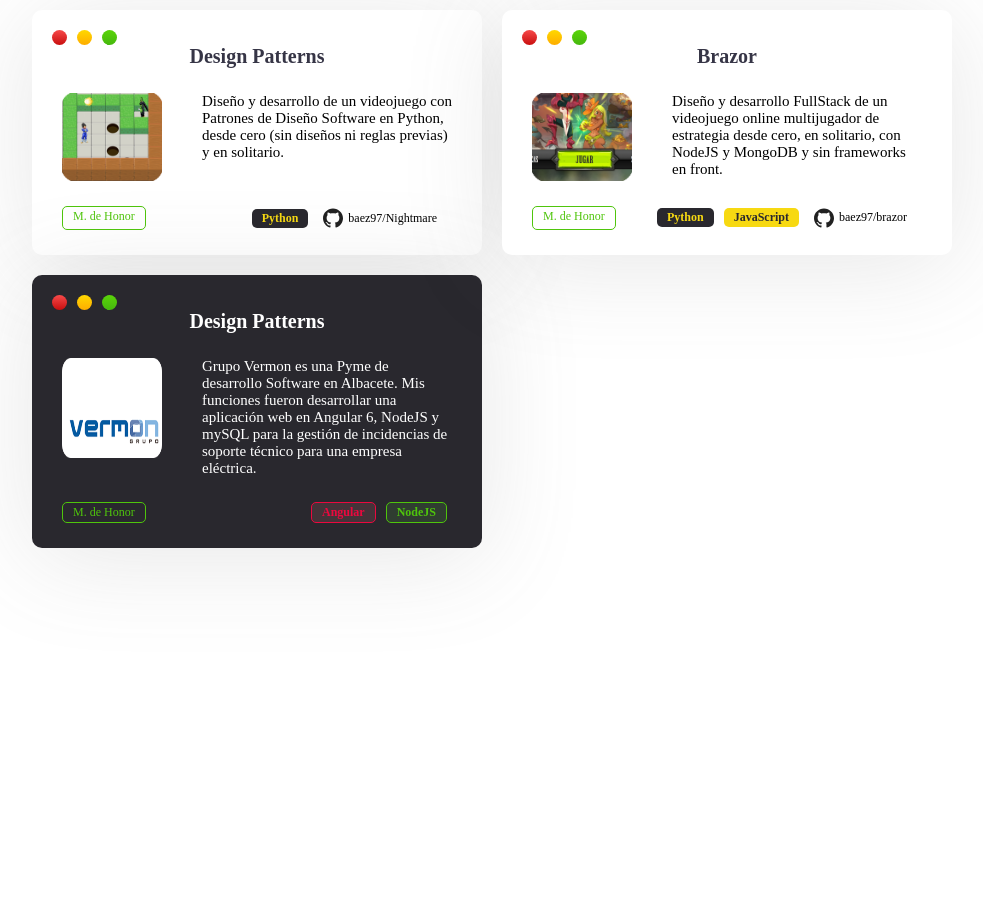
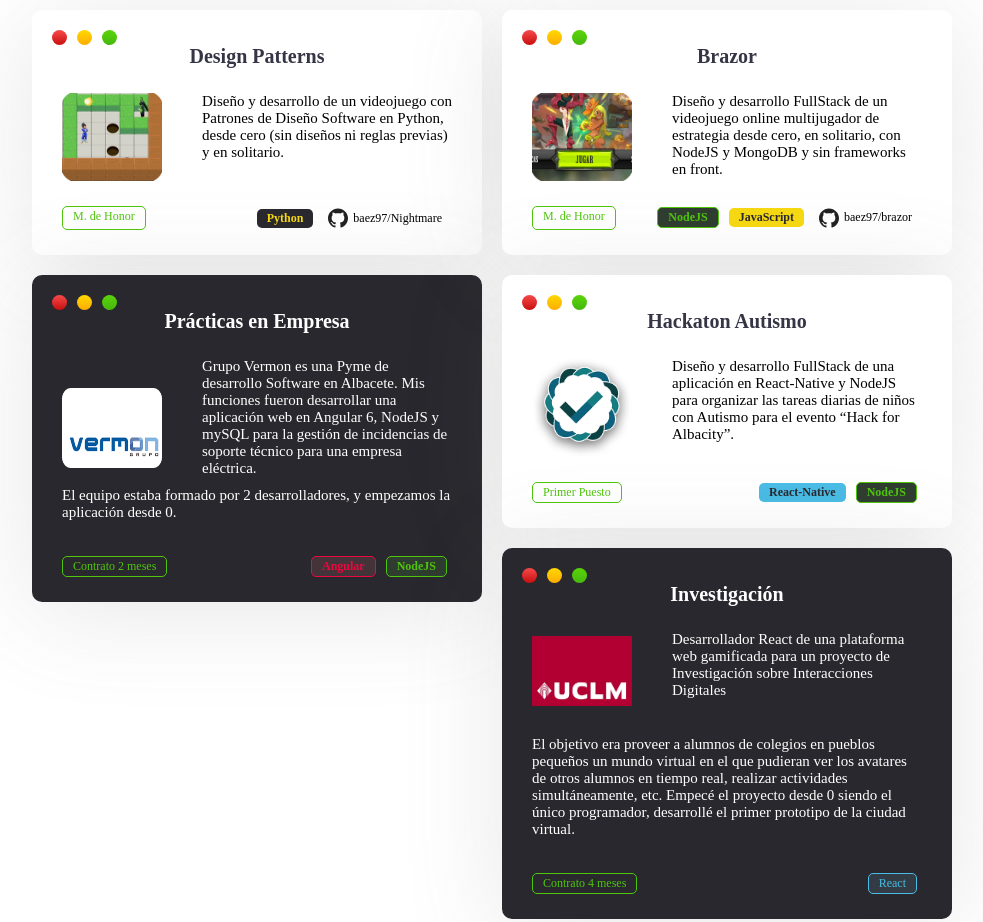
Before and after one commit to baez97/baez97.github.io, a plain HTML site: page index.html in a window 1280 px wide. Shown: the top 922 px of the page, without its empty margins (148-1131 px from the left). Drawn offline with Linux system fonts and the light colour scheme.

Commit message:
Adding 2 new items

```diff
--- a/index.html
+++ b/index.html
@@ -9,6 +9,7 @@
 <body>
     <div class="roadmap-container">
         <div class="roadmap-column">
+
             <div class="map-item">
                 <div class="item-header">
                     <div class="circles-container">
@@ -32,6 +33,7 @@
                     </div>
                 </div>
             </div>
+
             <div class="map-item item-dark">
                 <div class="item-header">
                     <div class="circles-container">
@@ -39,7 +41,7 @@
                         <div class="circle-button yellow"></div>
                         <div class="circle-button green"></div>
                     </div>
-                    <div class="item-title">Design Patterns</div>
+                    <div class="item-title">Prácticas en Empresa</div>
                 </div>
                 <div class="item-body">
                     <img class="item-image" src="assets/3-Vermon.png" alt="Imagen del proyecto">
@@ -47,16 +49,21 @@
                         Grupo Vermon es una Pyme de desarrollo Software en Albacete. Mis funciones fueron desarrollar una aplicación web en Angular 6, NodeJS y mySQL para la gestión de incidencias de soporte técnico para una empresa eléctrica.
                     </div>
                 </div>
+                <div class="item-wide-text">
+                    El equipo estaba formado por 2 desarrolladores, y empezamos la aplicación desde 0.
+                </div>
                 <div class="item-footer">
-                    <div class="badge bdg-light-green">M. de Honor</div>
+                    <div class="badge bdg-light-green">Contrato 2 meses</div>
                     <div class="footer-right">
                         <div class="badge bdg-angular">Angular</div>
                         <div class="badge bdg-node">NodeJS</div>
                     </div>
                 </div>
             </div>
+
         </div>
         <div class="roadmap-column">
+
             <div class="map-item">
                 <div class="item-header">
                     <div class="circles-container">
@@ -75,9 +82,59 @@
                 <div class="item-footer">
                     <div class="badge bdg-light-green">M. de Honor</div>
                     <div class="footer-right">
-                        <div class="badge bdg-python">Python</div>
+                        <div class="badge bdg-node">NodeJS</div>
                         <div class="badge bdg-javascript">JavaScript</div>
                         <a href="https://github.com/baez97/brazor" class="badge bdg-github">baez97/brazor</a>
+                    </div>
+                </div>
+            </div>
+
+            <div class="map-item">
+                <div class="item-header">
+                    <div class="circles-container">
+                        <div class="circle-button red"></div>
+                        <div class="circle-button yellow"></div>
+                        <div class="circle-button green"></div>
+                    </div>
+                    <div class="item-title">Hackaton Autismo</div>
+                </div>
+                <div class="item-body">
+                    <img class="item-image" src="assets/4-AgendApp.png" alt="Imagen del proyecto">
+                    <div class="item-content">
+                        Diseño y desarrollo FullStack de una aplicación en React-Native y NodeJS para organizar las tareas diarias de niños con Autismo para el evento “Hack for Albacity”.
+                    </div>
+                </div>
+                <div class="item-footer">
+                    <div class="badge bdg-light-green">Primer Puesto</div>
+                    <div class="footer-right">
+                        <div class="badge bdg-react-native">React-Native</div>
+                        <div class="badge bdg-node">NodeJS</div>
+                    </div>
+                </div>
+            </div>
+
+            <div class="map-item item-dark">
+                <div class="item-header">
+                    <div class="circles-container">
+                        <div class="circle-button red"></div>
+                        <div class="circle-button yellow"></div>
+                        <div class="circle-button green"></div>
+                    </div>
+                    <div class="item-title">Investigación</div>
+                </div>
+                <div class="item-body">
+                    <img class="item-image" src="assets/6-UCLM.png" alt="Imagen del proyecto">
+                    <div class="item-content">
+                        Desarrollador React de una plataforma web gamificada para un proyecto de Investigación sobre Interacciones Digitales
+                    </div>
+                </div>
+                <div class="item-wide-text">
+                    El objetivo era proveer a alumnos de colegios en pueblos pequeños un mundo virtual en el que pudieran ver los avatares de otros alumnos en tiempo real, realizar actividades simultáneamente, etc. Empecé el proyecto desde 0 siendo el único programador, desarrollé el primer prototipo de la ciudad virtual.
+                </div>
+                <div class="item-footer">
+                    <div class="badge bdg-light-green">Contrato 4 meses</div>
+                    <div class="footer-right">
+                        <div class="badge bdg-react">React</div>
                     </div>
                 </div>
             </div>
--- a/styles/badges.css
+++ b/styles/badges.css
@@ -24,6 +24,7 @@
     align-items: center;
     color: black;
     text-decoration: none;
+    margin-right: 0px;
 }
 
 .bdg-github::before {
@@ -56,3 +57,15 @@
     border: 1px solid #4fc50c;
     background-color: #2f3d30;
 }
+
+.bdg-react-native {
+    background-color: #49bce5;
+    color: #29282e;
+    font-weight: 700;
+}
+
+.bdg-react {
+    color: #49bce5;
+    border: 1px solid #49bce5;
+    background-color: #333c44;
+}
--- a/styles/items.css
+++ b/styles/items.css
@@ -1,3 +1,4 @@
+/* ------- ROOT STYLES ------- */
 .map-item {
     --color-background: white;
     --color-title: #363546;
@@ -15,6 +16,7 @@
     --color-text: white;
 }
 
+/* ------- Window Circles ------- */
 .circles-container {
     display: flex;
     margin-left: 10px;
@@ -38,6 +40,7 @@
     background: linear-gradient(to bottom, #5ad409, #46b80e)
 }
 
+/* ------- Item styles ------- */
 .item-title {
     font-weight: 800;
     font-size: 20px;
@@ -49,20 +52,38 @@
     width: 100%;
     display: flex;
     flex-direction: row;
-    padding: 25px 30px;
+    padding: 25px 30px 0 30px;
     justify-content: space-between;
     box-sizing: border-box;
-    color: var(--color-text);
 }
 
 .item-image {
-    max-width: 100px;
-    max-height: 100px;
+    width: 100px;
+    height: auto;
+}
+
+.item-image[src="assets/3-Vermon.png"] {
+    height: 80px;
+    margin-top: 30px;
+}
+
+.item-image[src="assets/6-UCLM.png"] {
+    height: 70px;
+    margin-top: 5px;
+    margin-bottom: 20px;
 }
 
 .item-content {
     font-size: 15px;
     max-width: 250px;
+    color: var(--color-text);
+}
+
+.item-wide-text {
+    font-size: 15px;
+    max-width: 390px;
+    color: var(--color-text);
+    margin: 10px auto;
 }
 
 .item-footer {
@@ -72,7 +93,6 @@
     flex-direction: row;
     justify-content: space-between;
     padding: 25px 30px;
-    padding-top: 0;
 }
 
 .footer-right {
```
Also changed, not shown: assets/4-AgendApp.png (added), assets/6-UCLM.png (added).
